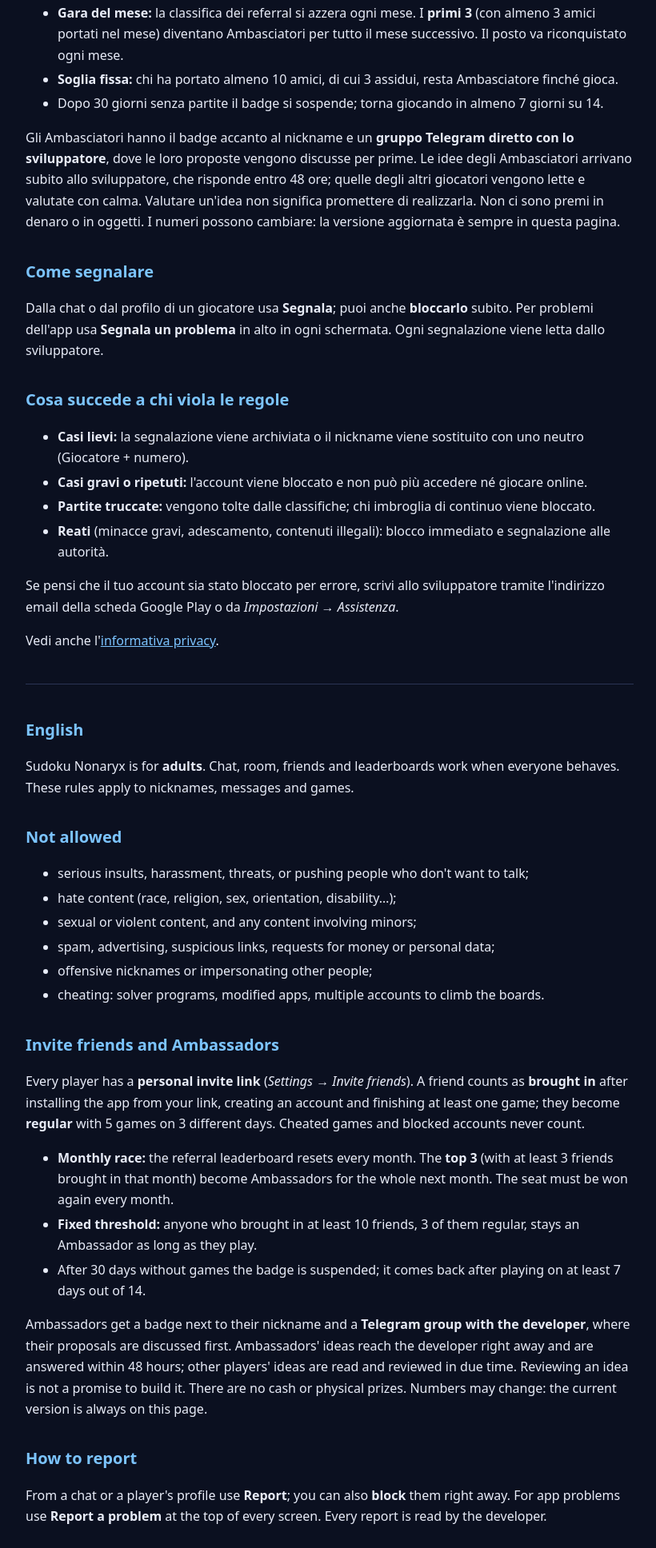
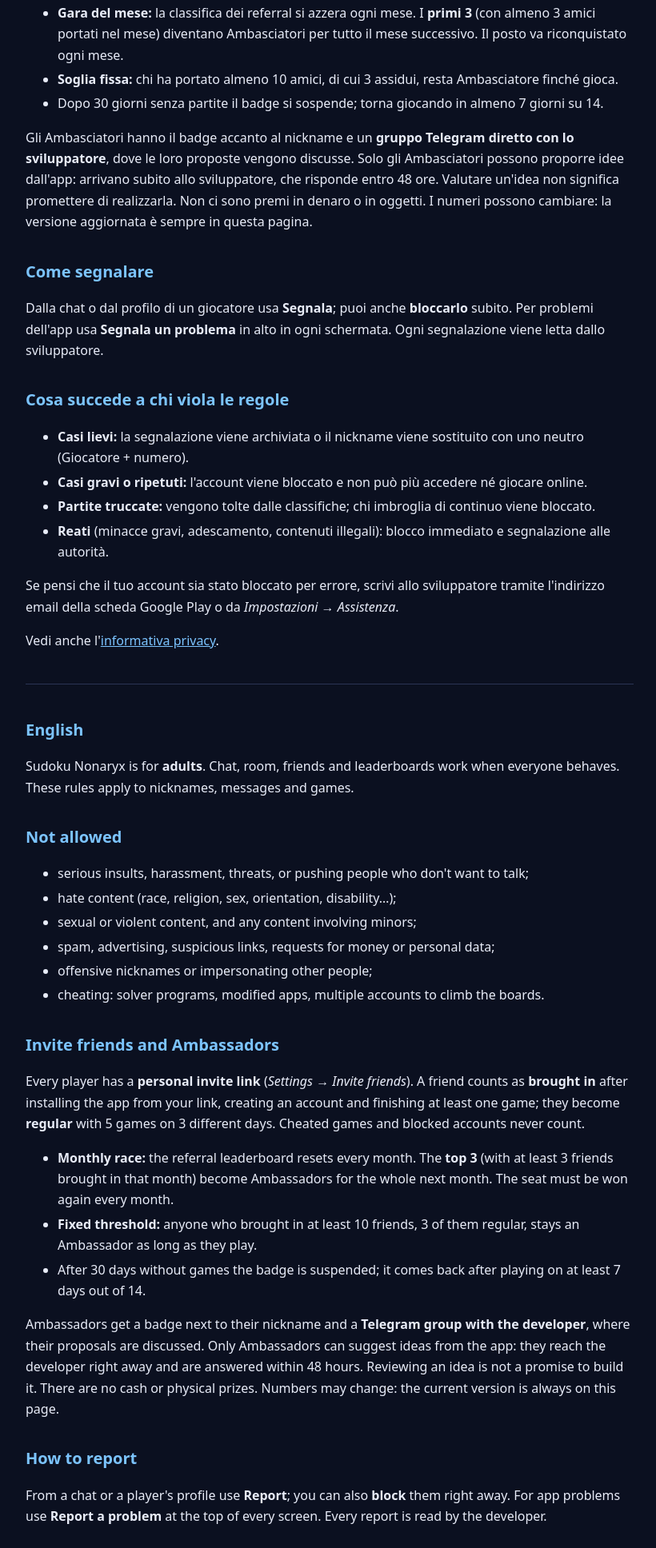
Before and after one commit to dubbio85/nonaryx-site, a plain HTML site: page regole.html in a window 1280 px wide. Shown: the part 744-2680 px from the top of the page at 80% size, without its empty margins (228-1048 px from the left). Drawn offline with Linux system fonts and the light colour scheme.

Commit message:
Regole: solo gli Ambasciatori propongono idee
Co-Authored-By: Claude Opus 5.5 <noreply@anthropic.com>

```diff
--- a/regole.html
+++ b/regole.html
@@ -54,9 +54,8 @@ giorni diversi. Le partite truccate e gli account bloccati non contano mai.</p>
 </ul>
 <p>Gli Ambasciatori hanno il badge accanto al nickname e un
 <strong>gruppo Telegram diretto con lo sviluppatore</strong>, dove le loro
-proposte vengono discusse per prime. Le idee degli Ambasciatori arrivano subito
-allo sviluppatore, che risponde entro 48 ore; quelle degli altri giocatori
-vengono lette e valutate con calma. Valutare un'idea non significa promettere di
+proposte vengono discusse. Solo gli Ambasciatori possono proporre idee
+dall'app: arrivano subito allo sviluppatore, che risponde entro 48 ore. Valutare un'idea non significa promettere di
 realizzarla. Non ci
 sono premi in denaro o in oggetti. I numeri possono cambiare: la versione
 aggiornata è sempre in questa pagina.</p>
@@ -117,9 +116,9 @@ with 5 games on 3 different days. Cheated games and blocked accounts never count
       playing on at least 7 days out of 14.</li>
 </ul>
 <p>Ambassadors get a badge next to their nickname and a <strong>Telegram group
-with the developer</strong>, where their proposals are discussed first.
-Ambassadors' ideas reach the developer right away and are answered within 48
-hours; other players' ideas are read and reviewed in due time. Reviewing an idea is not a
+with the developer</strong>, where their proposals are discussed. Only
+Ambassadors can suggest ideas from the app: they reach the developer right away
+and are answered within 48 hours. Reviewing an idea is not a
 promise to build it. There are no cash or physical prizes. Numbers may change:
 the current version is always on this page.</p>
 
```
